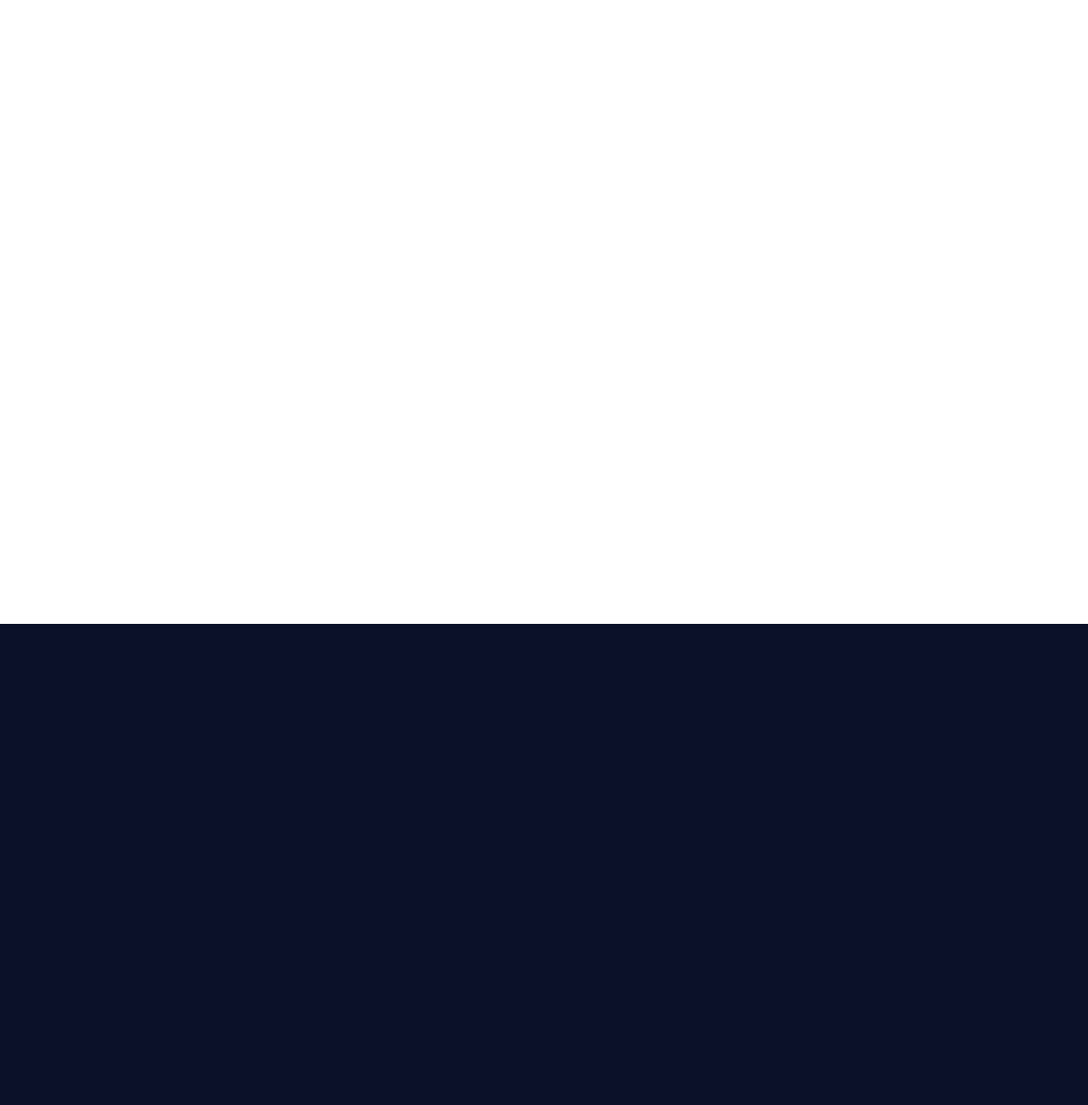
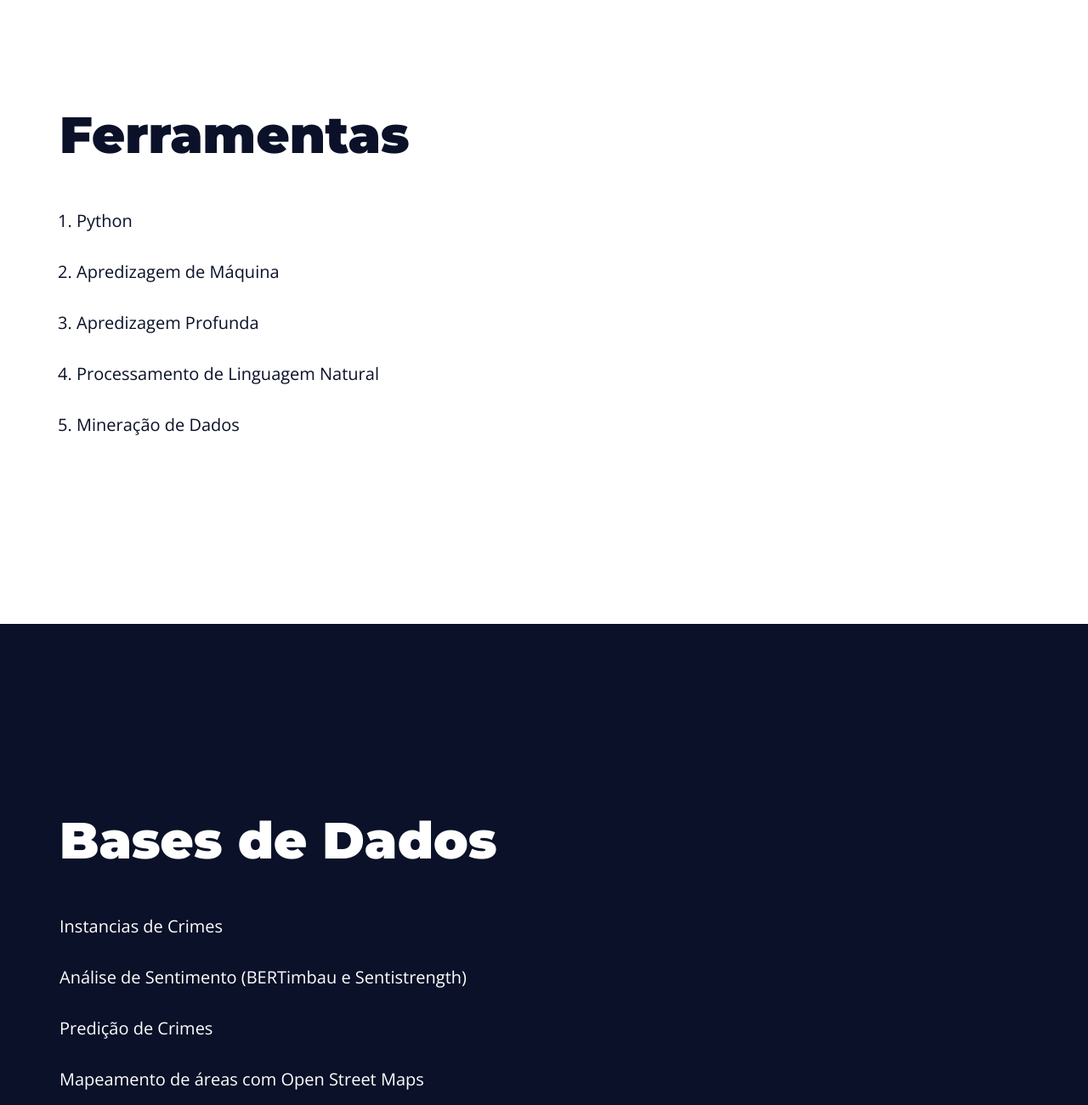
Before and after one commit to LABPAAD/C-MonAnalys, a plain HTML site: page index.html in a window 1280 px wide. Shown: the part 2680-3980 px from the top of the page at 85% size. Drawn offline with nearby package versions, Linux system fonts and the light colour scheme.

Commit message:
Update index.html

```diff
--- a/index.html
+++ b/index.html
@@ -114,11 +114,44 @@
         </section>
 
         <section id="tools" class="white-bg section">
-
+            <div class="main-content grid-one-content text-primary">
+                <h2 class="grid-main-heading">Ferramentas</h2>
+                <ul>
+                    <li>Python</li>
+                    <li>Apredizagem de Máquina</li>
+                    <li>Apredizagem Profunda</li>
+                    <li>Processamento de Linguagem Natural</li>
+                    <li>Mineração de Dados</li>
+                </ul>
+            </div>
         </section>
 
         <section id="data-sources" class="primary-color-bg section">
+            <div class="main-content grid-one-content text-white">
+                <h2 class="grid-main-heading">Bases de Dados</h2>
+                <p>
+                    <a rel="nofollow" target="_blank" href="https://github.com/LABPAAD/crimes_stance">
+                        Instancias de Crimes
+                    </a>
+                </p>
 
+                 <p>
+                    <a rel="nofollow" target="_blank" href="https://github.com/LABPAAD/sentiment_analysis">
+                        Análise de Sentimento (BERTimbau e Sentistrength)
+                    </a>
+                </p>
+
+                <p>
+                    <a rel="nofollow" target="_blank" href="https://github.com/LABPAAD/crimes_prediction">
+                        Predição de Crimes
+                    </a>
+                </p>
+                <p>
+                    <a rel="nofollow" target="_blank" href="https://github.com/LABPAAD/urban_computing">
+                        Mapeamento de áreas com Open Street Maps
+                    </a>
+                </p>
+            </div>
         </section>
         <section id="researchers" class="white-bg section">
             <div class="main-content grid-one-content text-primary">
```
